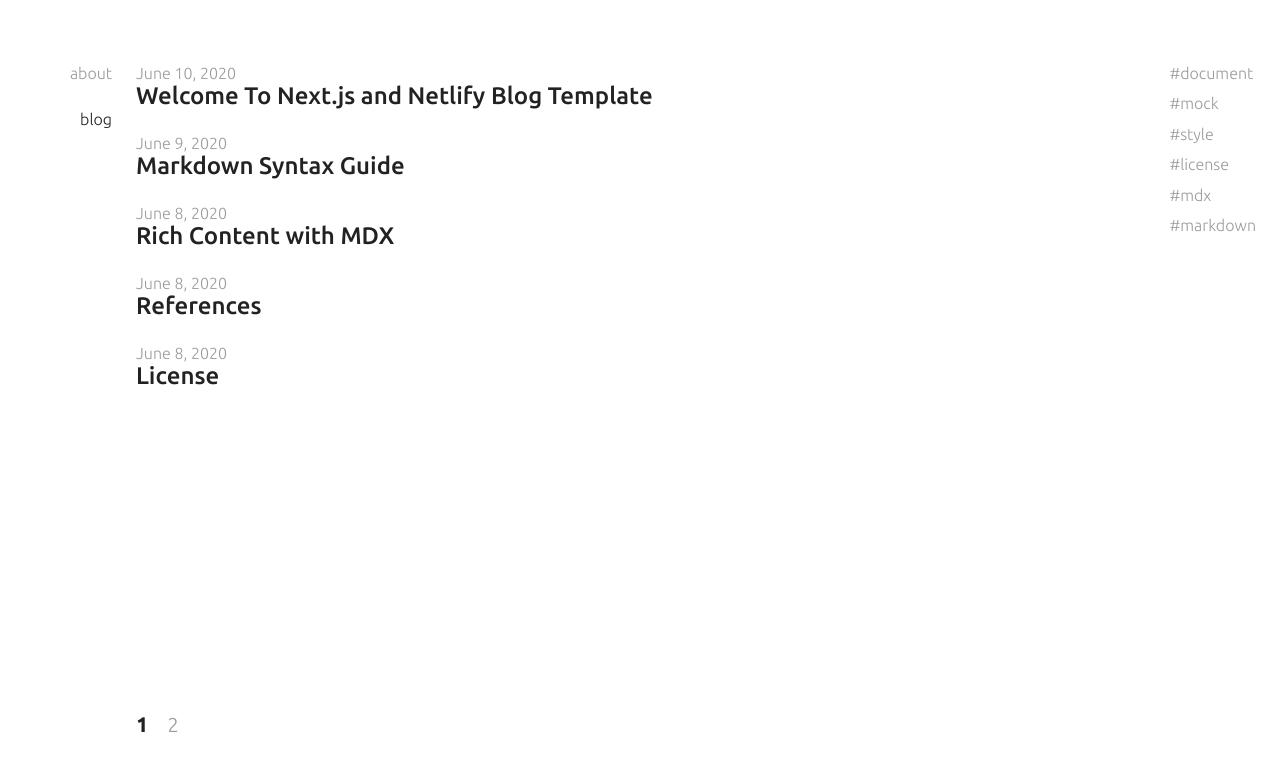
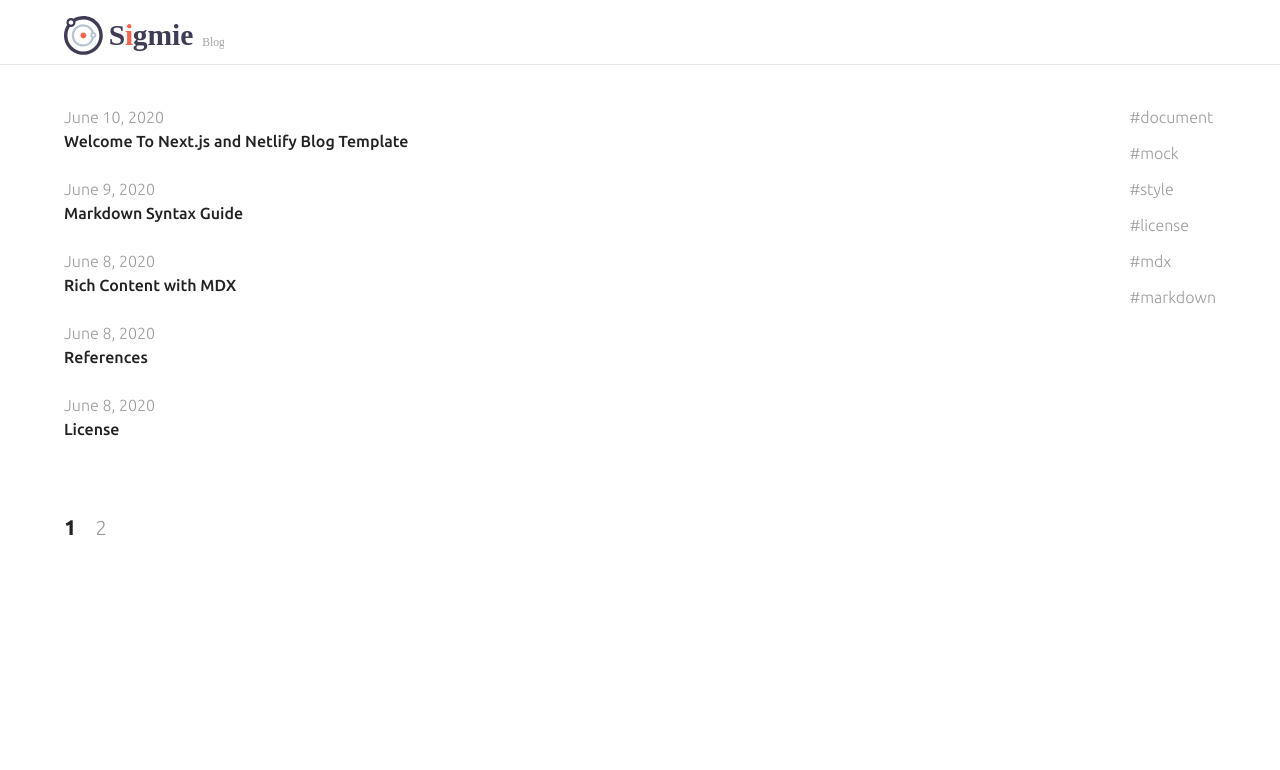
Before and after one commit to sigmie/blog.sigmie.com, a Next.js app: page /posts in a window 1280 px wide. Shown: the top 770 px of the page. Built offline with nearby package versions, Linux system fonts and the light colour scheme.

Commit message:
ADD: tailwindcss

```diff
--- a/package.json
+++ b/package.json
@@ -12,20 +12,24 @@
   "dependencies": {
     "@mapbox/rehype-prism": "^0.5.0",
     "@svgr/webpack": "^5.4.0",
+    "@tailwindcss/postcss7-compat": "^2.0.2",
     "@types/js-yaml": "^3.12.5",
+    "autoprefixer": "^9",
     "date-fns": "^2.11.1",
     "gray-matter": "^4.0.2",
     "js-yaml": "^3.14.0",
     "next": "9.5.1",
     "next-mdx-enhanced": "^3.1.0",
     "normalize.css": "^8.0.1",
+    "postcss": "^7",
     "react": "16.13.1",
     "react-dom": "16.13.1",
     "react-instagram-embed": "^1.5.0",
     "react-schemaorg": "^1.2.0",
     "react-twitter-embed": "^3.0.3",
     "react-youtube": "^7.11.3",
-    "schema-dts": "^0.6.0"
+    "schema-dts": "^0.6.0",
+    "tailwindcss": "npm:@tailwindcss/postcss7-compat"
   },
   "devDependencies": {
     "@types/jest": "^26.0.9",
--- /dev/null
+++ b/postcss.config.js
@@ -0,0 +1,6 @@
+module.exports = {
+  plugins: {
+    tailwindcss: {},
+    autoprefixer: {},
+  },
+}
--- a/public/styles/global.css
+++ b/public/styles/global.css
@@ -1,5 +1,9 @@
 @import url("https://fonts.googleapis.com/css2?family=Ubuntu:wght@300;400;500&display=swap");
 @import url("https://fonts.googleapis.com/css2?family=Ubuntu+Mono&display=swap");
+
+@tailwind base;
+@tailwind components;
+@tailwind utilities;
 
 html,
 body {
--- a/src/components/Layout.tsx
+++ b/src/components/Layout.tsx
@@ -14,33 +14,32 @@
         <link rel="apple-touch-icon" href="/icon.png" />
         <meta name="theme-color" content="#fff" />
       </Head>
-      <nav>
-        <Navigation />
-      </nav>
-      <main>{children}</main>
-      <style jsx>
-        {`
-          .root {
-            display: block;
-            padding: 4rem 0;
-            box-sizing: border-box;
-            height: 100%;
-          }
-          main {
-            display: flex;
-            min-height: 100%;
-          }
-          @media (min-width: 769px) {
-            .root {
-              display: flex;
-              flex: 1 0 auto;
-            }
-            main {
-              flex: 1 0 auto;
-            }
-          }
-        `}
-      </style>
+
+      <div className="min-h-screen bg-white">
+        <nav className="bg-white border-b border-gray-200">
+          <div className="max-w-7xl mx-auto px-4 sm:px-6 lg:px-8">
+            <div className="flex justify-between h-16">
+              <div className="flex">
+                <div className="flex-shrink-0 flex items-center">
+                  <Navigation />
+                </div>
+              </div>
+            </div>
+          </div>
+        </nav>
+
+        <div className="py-10">
+          <header>
+            <div className="max-w-7xl mx-auto px-4 sm:px-6 lg:px-8">
+            </div>
+          </header>
+          <main>
+            <div className="max-w-7xl mx-auto sm:px-6 lg:px-8">
+              {children}
+            </div>
+          </main>
+        </div>
+      </div>
     </div>
   );
 }
--- /dev/null
+++ b/src/components/Logo.tsx
@@ -0,0 +1,50 @@
+
+
+type Props = {
+};
+
+export default function Logo({ }: Props) {
+    return (
+        <div className="w-40">
+            <svg  viewBox="0 0 330 80" version="1.1">
+            <g stroke="none" stroke-width="1" fill="none" fill-rule="evenodd">
+                <g>
+                    <g>
+                        <g transform="translate(92.000000, 5.000000)" font-family="AppleSDGothicNeo-Bold, Apple SD Gothic Neo" font-size="61" font-weight="bold">
+                            <g transform="translate(0.449266, 0.006173)">
+                                <text fill="#403C56">
+                                    <tspan x="-8.52651283e-14" y="55">S</tspan>
+                                </text>
+                                <text fill="#FF6347">
+                                    <tspan x="33.2272803" y="55">i</tspan>
+                                </text>
+                                <text fill="#3F3D54">
+                                    <tspan x="49.2788049" y="55">gmie</tspan>
+                                </text>
+                            </g>
+                        </g>
+                        <g fill-rule="nonzero">
+                            <g>
+                                <g fill="#403C56">
+                                    <path d="M14.3506494,22.7012987 C9.19488679,22.7012987 5,18.5064119 5,13.3519271 C5,8.19488684 9.19488679,4 14.3506494,4 C19.5064119,4 23.7012987,8.19488684 23.7012987,13.3519271 C23.7012987,18.5064119 19.5064119,22.7012987 14.3506494,22.7012987 L14.3506494,22.7012987 Z M14.3506494,8.64465846 C11.7567961,8.64465846 9.64465846,10.7567961 9.64465846,13.3519271 C9.64465846,15.9457804 11.7567961,18.0566402 14.3506494,18.0566402 C16.9457804,18.0566402 19.0566402,15.9457804 19.0566402,13.3519271 C19.0566402,10.7567961 16.9457804,8.64465846 14.3506494,8.64465846 L14.3506494,8.64465846 Z"></path>
+                                    <path d="M7.10542736e-15,39.9993579 C7.10542736e-15,31.0699436 2.87929623,22.6221245 8.32709936,15.5690046 L13.868653,19.8494213 C9.37761868,25.6645209 7.00303406,32.6328801 7.00303406,39.9993579 C7.00303406,58.1933764 21.8053393,72.9969659 40.0006421,72.9969659 C58.1946608,72.9969659 72.996966,58.1933764 72.996966,39.9993579 C72.996966,21.804055 58.1946608,7.00303405 40.0006421,7.00303405 C33.9607981,7.00303405 28.0558009,8.64687845 22.9226398,11.7586246 L19.2907711,5.77015074 C25.5194003,1.99572986 32.6803975,0 40.0006421,0 C62.0564109,0 80,17.9435892 80,39.9993579 C80,62.0551265 62.0564109,80 40.0006421,80 C17.9435891,80 7.10542736e-15,62.0551265 7.10542736e-15,39.9993579 Z"></path>
+                                </g>
+                                <g transform="translate(16.000000, 17.000000)" fill="#B8C4D1">
+                                    <path d="M38,22.3682896 C38,18.8559024 40.8551613,16 44.3650582,16 C47.8736714,16 50.7288326,18.8559024 50.7288326,22.3682896 C50.7288326,25.8793923 47.8736714,28.737864 44.3650582,28.737864 C40.8551613,28.737864 38,25.8793923 38,22.3682896 Z M42,22.5 C42,23.8785931 43.121407,25 44.501891,25 C45.8804841,25 47,23.8785931 47,22.5 C47,21.1214069 45.8804841,20 44.501891,20 C43.121407,20 42,21.1214069 42,22.5 Z"></path>
+                                    <path d="M1.20792265e-13,23.086726 C1.20792265e-13,10.3560643 10.4480942,0 23.2902691,0 C34.2400931,0 43.5793778,7.38226945 46.0011127,17.9537315 L41.3327873,19.0059171 C39.4101484,10.6093199 31.9908689,4.7452784 23.2902691,4.7452784 C13.0884307,4.7452784 4.78816118,12.9734737 4.78816118,23.086726 C4.78816118,33.2012836 13.0884307,41.4294789 23.2902691,41.4294789 C32.1107046,41.4294789 39.7446349,35.2129684 41.4434048,26.6505802 L46.1420185,27.5656943 C44.002095,38.3486378 34.3928507,46.1747573 23.2902691,46.1747573 C10.4480942,46.1747573 1.20792265e-13,35.8173876 1.20792265e-13,23.086726 Z"></path>
+                                </g>
+                                <g transform="translate(33.543707, 33.043093)" fill="#FF6347">
+                                    <path d="M12.3895736,6.92778058 C12.3895736,10.22579 9.71887951,12.8986543 6.42354806,12.8986543 C3.1282165,12.8986543 0.456292878,10.22579 0.456292878,6.92778058 C0.456292878,3.62977112 3.1282165,0.95690681 6.42354806,0.95690681 C9.71887951,0.95690681 12.3895736,3.62977112 12.3895736,6.92778058"></path>
+                                </g>
+                            </g>
+                        </g>
+                    </g>
+                    <text fill="#A3A3A3" font-family="AppleSDGothicNeo-Regular, Apple SD Gothic Neo" font-size="24" font-weight="normal">
+                        <tspan x="285" y="62">Blog</tspan>
+                    </text>
+                </g>
+            </g>
+            </svg>
+        </div >
+    );
+}
--- a/src/components/Navigation.tsx
+++ b/src/components/Navigation.tsx
@@ -2,91 +2,24 @@
 import { useRouter } from "next/router";
 import Burger from "./Burger";
 import { useState } from "react";
+import Logo from './Logo';
 
 export default function Navigation() {
   const router = useRouter();
   const [active, setActive] = useState(false);
   return (
-    <>
-      <Burger active={active} onClick={() => setActive(!active)} />
-      <div className={"container " + (active ? "active" : "")}>
-        <ul>
-          <li>
-            <Link href="/">
-              <a className={router.pathname === "/" ? "active" : null}>about</a>
-            </Link>
-          </li>
-          <li>
-            <Link href="/posts">
-              <a
-                className={
-                  router.pathname.startsWith("/posts") ? "active" : null
-                }
-              >
-                blog
-              </a>
-            </Link>
-          </li>
-        </ul>
-        <style jsx>
-          {`
-            .container {
-              width: 0;
-            }
-            ul {
-              opacity: 0;
-              width: 100%;
-              height: 100vh;
-              text-align: right;
-              list-style: none;
-              margin: 0;
-              padding: 0;
-              position: fixed;
-              top: 0;
-              background-color: #fff;
-              display: flex;
-              flex-direction: column;
-              justify-content: center;
-              z-index: 1;
-              transform: translateY(100%);
-              transition: opacity 200ms;
-            }
-            .active ul {
-              opacity: 1;
-              transform: translateY(0);
-            }
-            li {
-              margin-bottom: 1.75rem;
-              font-size: 2rem;
-              padding: 0 1.5rem 0 0;
-            }
-            li:last-child {
-              margin-bottom: 0;
-            }
-            .active {
-              color: #222;
-            }
-
-            @media (min-width: 769px) {
-              .container {
-                width: 7rem;
-                display: block;
-              }
-              ul {
-                opacity: 1;
-                width: 7rem;
-                top: auto;
-                display: block;
-                transform: translateY(0);
-              }
-              li {
-                font-size: 1rem;
-                padding: 0;
-              }
-            }
-          `}
-        </style>
+    <nav className="bg-white">
+      <div className="max-w-7xl mx-auto px-2 sm:px-6 lg:px-8">
+        <div className="relative flex justify-between h-16">
+          <div className="flex-1 flex items-center justify-center sm:items-stretch sm:justify-start">
+            <div className="flex-shrink-0 flex items-center">
+              <div className="hidden lg:block h-8 w-auto">
+                <Logo></Logo>
+              </div>
+            </div>
+          </div>
+        </div>
       </div>
-    </>
+    </nav >
   );
 }
--- a/src/pages/_app.tsx
+++ b/src/pages/_app.tsx
@@ -3,6 +3,8 @@
 // NOTE: Do not move the styles dir to the src.
 // They are used by the Netlify CMS preview feature.
 import "../../public/styles/global.css";
+import "tailwindcss/tailwind.css";
+
 
 export default function App({ Component, pageProps }: AppProps) {
   return <Component {...pageProps} />;
--- a/src/pages/index.tsx
+++ b/src/pages/index.tsx
@@ -3,6 +3,7 @@
 import OpenGraphMeta from "../components/meta/OpenGraphMeta";
 import TwitterCardMeta from "../components/meta/TwitterCardMeta";
 import { SocialList } from "../components/SocialList";
+import Logo from "../components/Logo";
 
 export default function Index() {
   return (
@@ -10,53 +11,9 @@
       <BasicMeta url={"/"} />
       <OpenGraphMeta url={"/"} />
       <TwitterCardMeta url={"/"} />
-      <div className="container">
-        <div>
-          <h1>
-            Sigmie Blog<span className="fancy">.</span>
-          </h1>
-          <span className="handle">@sigmieproject</span>
-          <h2>A blog template with Next.js and Netlify.</h2>
-          <SocialList />
-        </div>
+      <div className="">
+
       </div>
-      <style jsx>{`
-        .container {
-          display: flex;
-          align-items: center;
-          justify-content: center;
-          flex: 1 1 auto;
-          padding: 0 1.5rem;
-        }
-        h1 {
-          font-size: 2.5rem;
-          margin: 0;
-          font-weight: 500;
-        }
-        h2 {
-          font-size: 1.75rem;
-          font-weight: 400;
-          line-height: 1.25;
-        }
-        .fancy {
-          color: #15847d;
-        }
-        .handle {
-          display: inline-block;
-          margin-top: 0.275em;
-          color: #9b9b9b;
-          letter-spacing: 0.05em;
-        }
-
-        @media (min-width: 769px) {
-          h1 {
-            font-size: 3rem;
-          }
-          h2 {
-            font-size: 2.25rem;
-          }
-        }
-      `}</style>
     </Layout>
   );
 }
--- /dev/null
+++ b/tailwind.config.js
@@ -0,0 +1,11 @@
+module.exports = {
+  purge: ['./pages/**/*.js', './components/**/*.js'],
+  darkMode: false, // or 'media' or 'class'
+  theme: {
+    extend: {},
+  },
+  variants: {
+    extend: {},
+  },
+  plugins: [],
+}
```
Also changed, not shown: 2 other files (tests, documents, lock files or other folders).
